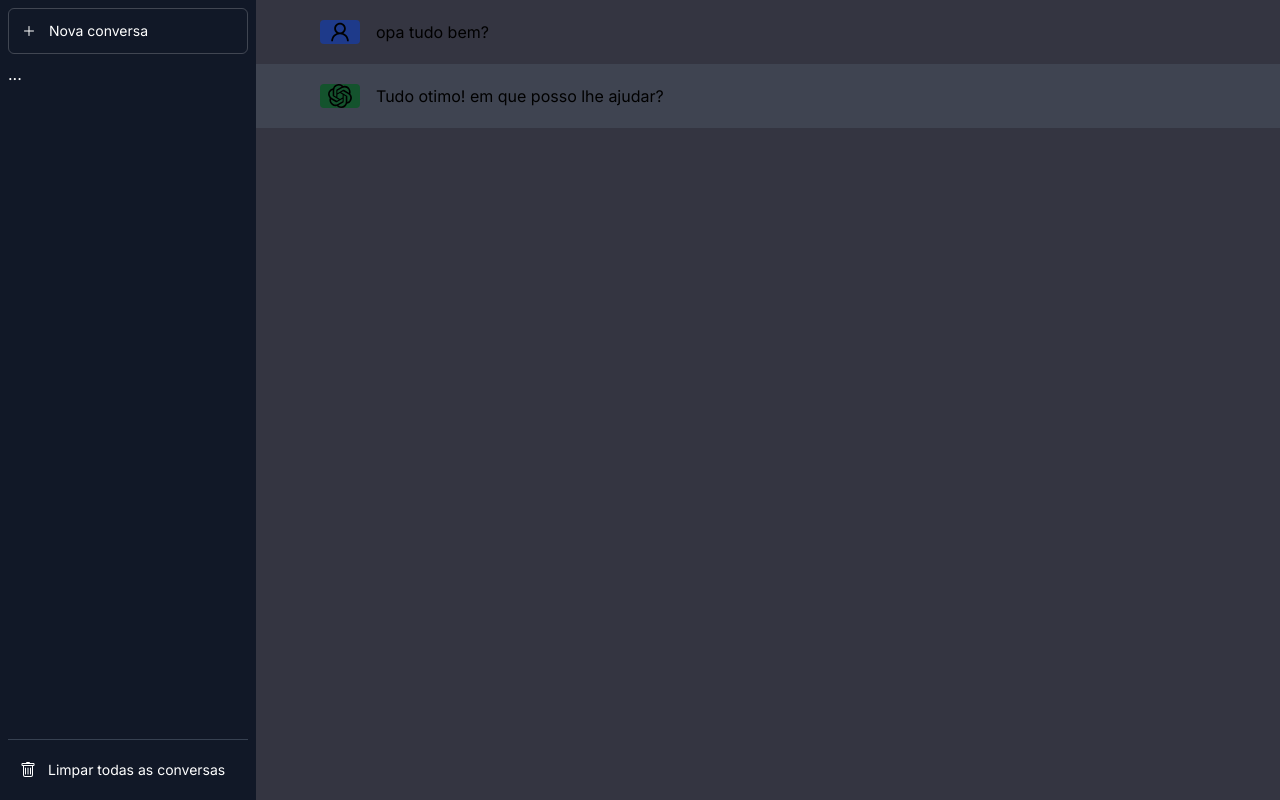
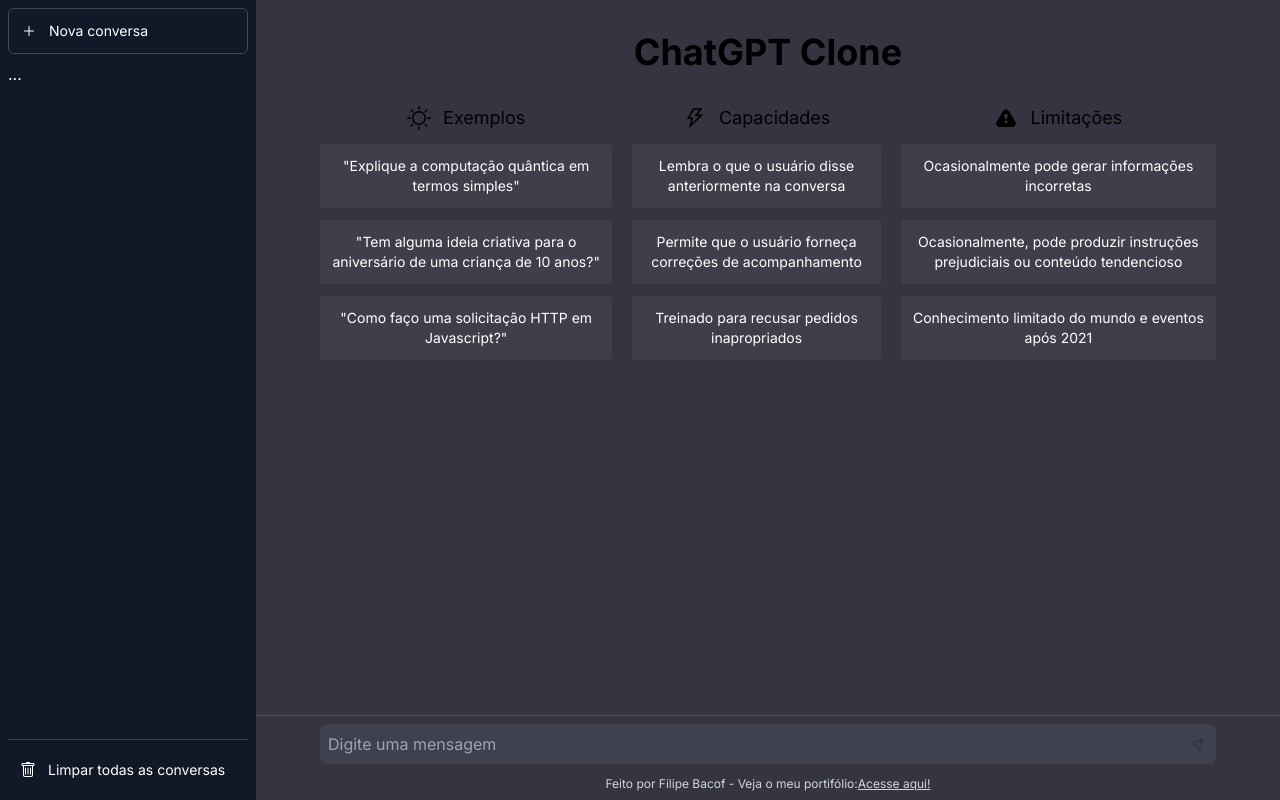
Before and after one commit to Filipe-Bacof/Chat-GPT-Clone, a Next.js app: page / in a window 1280 px wide. Built offline with nearby package versions, Linux system fonts and the light colour scheme.

Commit message:
footer + chat input area + icons + color + svgGPT

```diff
--- a/src/app/page.tsx
+++ b/src/app/page.tsx
@@ -1,21 +1,22 @@
 'use client'
 
 import { ChatArea } from '@/components/ChatArea'
+import { Footer } from '@/components/Footer'
 import { Header } from '@/components/Header'
 import { Sidebar } from '@/components/Sidebar'
 import { Chat } from '@/types/Chat'
-import { useState } from 'react'
+import { useEffect, useState } from 'react'
 
 const Page = () => {
   const [sidebarOpened, setSidebarOpened] = useState(false)
-  const [chatActive, setChatActive] = useState<Chat>({
-    id: '123',
-    title: 'titulo da mensagem',
-    messages: [
-      { id: '99', author: 'me', body: 'opa tudo bem?' },
-      { id: '98', author: 'ai', body: 'Tudo otimo! em que posso lhe ajudar?' },
-    ],
-  })
+  const [chatList, setChatList] = useState<Chat[]>([])
+  const [chatActiveId, setChatActiveId] = useState<string>('')
+  const [chatActive, setChatActive] = useState<Chat>()
+  const [AILoading, setAILoading] = useState(false)
+
+  useEffect(() => {
+    setChatActive(chatList.find((item) => item.id === chatActiveId))
+  }, [chatActiveId, chatList])
 
   const openSidebar = () => {
     setSidebarOpened(true)
@@ -27,6 +28,8 @@
   const handleClearConversations = () => {}
 
   const handleNewChat = () => {}
+
+  const handleSendMessage = () => {}
 
   return (
     <main className="flex min-h-screen bg-gpt-gray">
@@ -45,6 +48,8 @@
           newChatClick={handleNewChat}
         />
         <ChatArea chat={chatActive} />
+
+        <Footer disabled={AILoading} onSendMessage={handleSendMessage} />
       </section>
     </main>
   )
--- /dev/null
+++ b/src/components/ChatMessageInput.tsx
@@ -0,0 +1,61 @@
+import { KeyboardEvent, useEffect, useRef, useState } from 'react'
+import IconSend from './icons/IconSend'
+
+type Props = {
+  disabled: boolean
+  onSend: (message: string) => void
+}
+
+export const ChatMessageInput = ({ disabled, onSend }: Props) => {
+  const [text, setText] = useState('')
+  const textEl = useRef<HTMLTextAreaElement>(null)
+
+  useEffect(() => {
+    if (textEl.current) {
+      textEl.current.style.height = '0px'
+      const scrollHeight = textEl.current.scrollHeight
+      textEl.current.style.height = scrollHeight + 'px'
+    }
+  }, [text, textEl])
+
+  const handleTextKeyUp = (event: KeyboardEvent<HTMLTextAreaElement>) => {
+    if (event.code.toLowerCase() === 'enter' && !event.shiftKey) {
+      event.preventDefault()
+      handleSendMessage()
+    }
+  }
+
+  const handleSendMessage = () => {
+    if (!disabled && text.trim() !== '') {
+      onSend(text)
+      setText('')
+    }
+  }
+
+  return (
+    <div
+      className={`flex rounded-md border-gray-800/50 bg-gpt-lightgray p-2 ${
+        disabled && 'opacity-50'
+      }`}
+    >
+      <textarea
+        ref={textEl}
+        className="h-7 max-h-48 flex-1 resize-none overflow-y-auto border-0 bg-transparent outline-none"
+        placeholder="Digite uma mensagem"
+        value={text}
+        onChange={(e) => setText(e.target.value)}
+        onKeyUp={handleTextKeyUp}
+        disabled={disabled}
+      ></textarea>
+
+      <div
+        onClick={handleSendMessage}
+        className={`cursor-pointer self-end rounded p-1 ${
+          text.length ? 'opacity-100 hover:bg-black/20' : 'opacity-20'
+        }`}
+      >
+        <IconSend height={14} width={14} />
+      </div>
+    </div>
+  )
+}
--- a/src/components/ChatMessageItem.tsx
+++ b/src/components/ChatMessageItem.tsx
@@ -12,7 +12,7 @@
       <div className="m-auto flex max-w-4xl">
         <div
           className={`mx-4 flex w-10 w-10 items-center justify-center rounded md:ml-0 ${
-            item.author === 'ai' ? 'bg-green-900' : 'bg-blue-900'
+            item.author === 'ai' ? 'bg-[#19C37D]' : 'bg-blue-900'
           }`}
         >
           {item.author === 'me' && <IconUser width={24} height={24} />}
--- /dev/null
+++ b/src/components/Footer.tsx
@@ -0,0 +1,27 @@
+import { ChatMessageInput } from './ChatMessageInput'
+
+type Props = {
+  disabled: boolean
+  onSendMessage: (message: string) => void
+}
+
+export const Footer = ({ disabled, onSendMessage }: Props) => {
+  return (
+    <footer className="w-full border-t border-t-gray-600 p-2">
+      <div className="m-auto max-w-4xl">
+        <ChatMessageInput disabled={disabled} onSend={onSendMessage} />
+        <div className="pt-3 text-center text-xs text-gray-300">
+          Feito por Filipe Bacof - Veja o meu portifólio:
+          <a
+            className="underline"
+            target="_blank"
+            href="https://portifolio-filipe-bacof.vercel.app/"
+            rel="noreferrer"
+          >
+            Acesse aqui!
+          </a>
+        </div>
+      </div>
+    </footer>
+  )
+}
--- /dev/null
+++ b/src/components/icons/IconSend.tsx
@@ -0,0 +1,22 @@
+// icon:send | Feathericons https://feathericons.com/ | Cole Bemis
+import * as React from 'react'
+
+function IconSend(props: React.SVGProps<SVGSVGElement>) {
+  return (
+    <svg
+      fill="none"
+      stroke="currentColor"
+      strokeLinecap="round"
+      strokeLinejoin="round"
+      strokeWidth={2}
+      viewBox="0 0 24 24"
+      height="1em"
+      width="1em"
+      {...props}
+    >
+      <path d="M22 2L11 13M22 2l-7 20-4-9-9-4 20-7z" />
+    </svg>
+  )
+}
+
+export default IconSend
```
Also changed, not shown: public/ChatGPT.svg (added).
